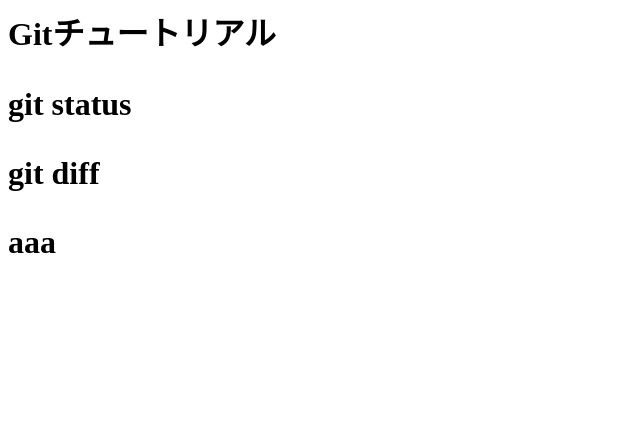
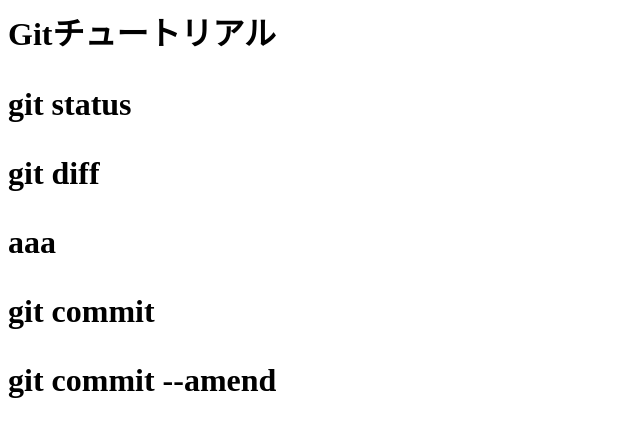
Before and after one commit to k-okada456/git_tutorial, a plain HTML site: page index.html in a window 1280 px wide. Shown: the whole page, without its empty margins (0-640 px from the left). Drawn offline with Linux system fonts and the light colour scheme.

Commit message:
git commit --amendを追記

```diff
--- a/index.html
+++ b/index.html
@@ -2,3 +2,5 @@
 <p>git status</p>
 <p>git diff </p>
 <p>aaa </p>
+<p>git commit</p>
+<p>git commit --amend</p>
```
